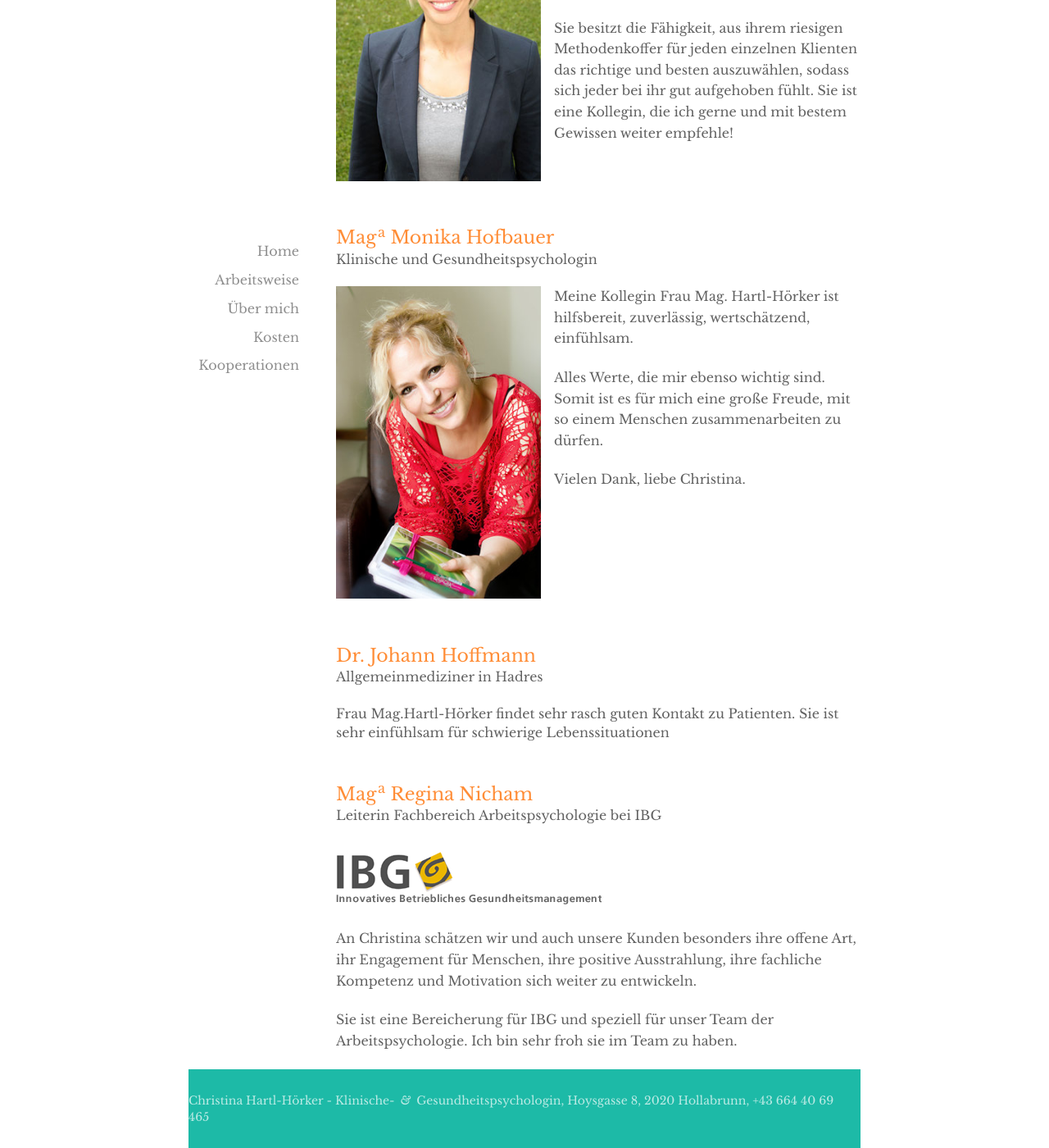
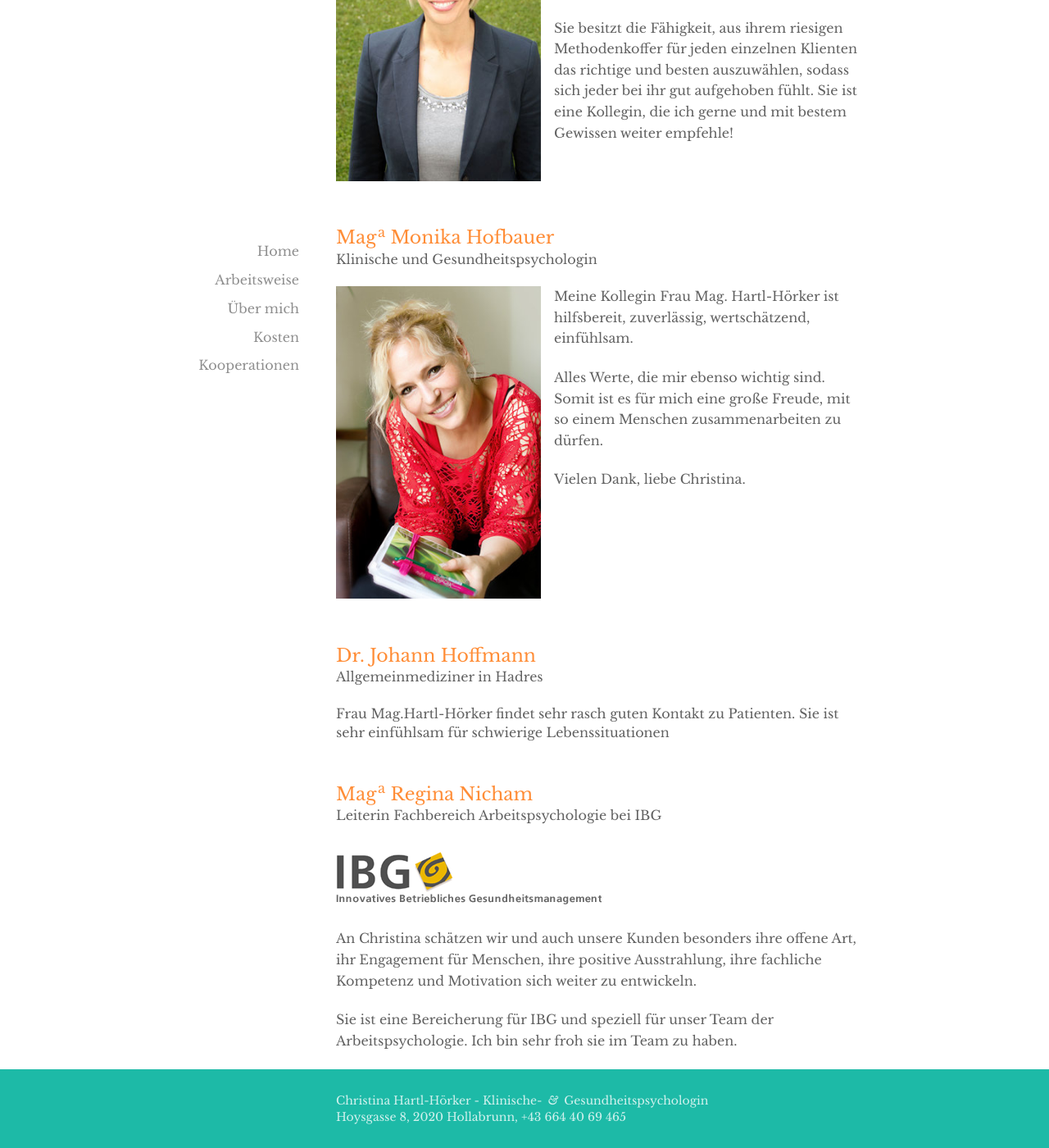
Before and after one commit to christinahartl/website, a Jekyll site: the page built from index.md, in a window 1280 px wide and 1400 px high, scrolled down 5236 px. Shown: the whole window at 82% size. Built offline with Jekyll 4.4.1, drawn with Linux system fonts in a browser that asks for light colours.

Commit message:
footer changes

```diff
--- a/_includes/footer.md
+++ b/_includes/footer.md
@@ -1 +1,2 @@
-Christina Hartl-Hörker - Klinische-<span class="ampersand">&amp;</span>Gesundheitspsychologin, Hoysgasse 8, 2020 Hollabrunn, +43 664 40 69 465
+Christina Hartl-Hörker - Klinische-<span class="ampersand">&amp;</span>Gesundheitspsychologin<br>
+Hoysgasse 8, 2020 Hollabrunn, +43 664 40 69 465
--- a/_layouts/default.html
+++ b/_layouts/default.html
@@ -14,7 +14,7 @@
       </div>
 
       <footer class="footer">
-        <div class="container-fluid row">
+        <div class="content">
           {% include footer.md %}
         </div>
       </footer>
--- a/_sass/_footer.scss
+++ b/_sass/_footer.scss
@@ -2,5 +2,5 @@
   background: $blue;
   padding: 2em 0;
   font-size: $font-size-small;
-  color: rgba(255, 255, 255, 0.7);
+  color: rgba(255, 255, 255, 0.8);
 }
--- a/_sass/_layout.scss
+++ b/_sass/_layout.scss
@@ -41,8 +41,7 @@ html {
   overflow: hidden; // To cut off the ampersand and not mess with the main content.
 }
 
-.content,
-.footer {
+.content {
   @extend .container-fluid;
 
 
```
Also changed, not shown: 3 other files.
